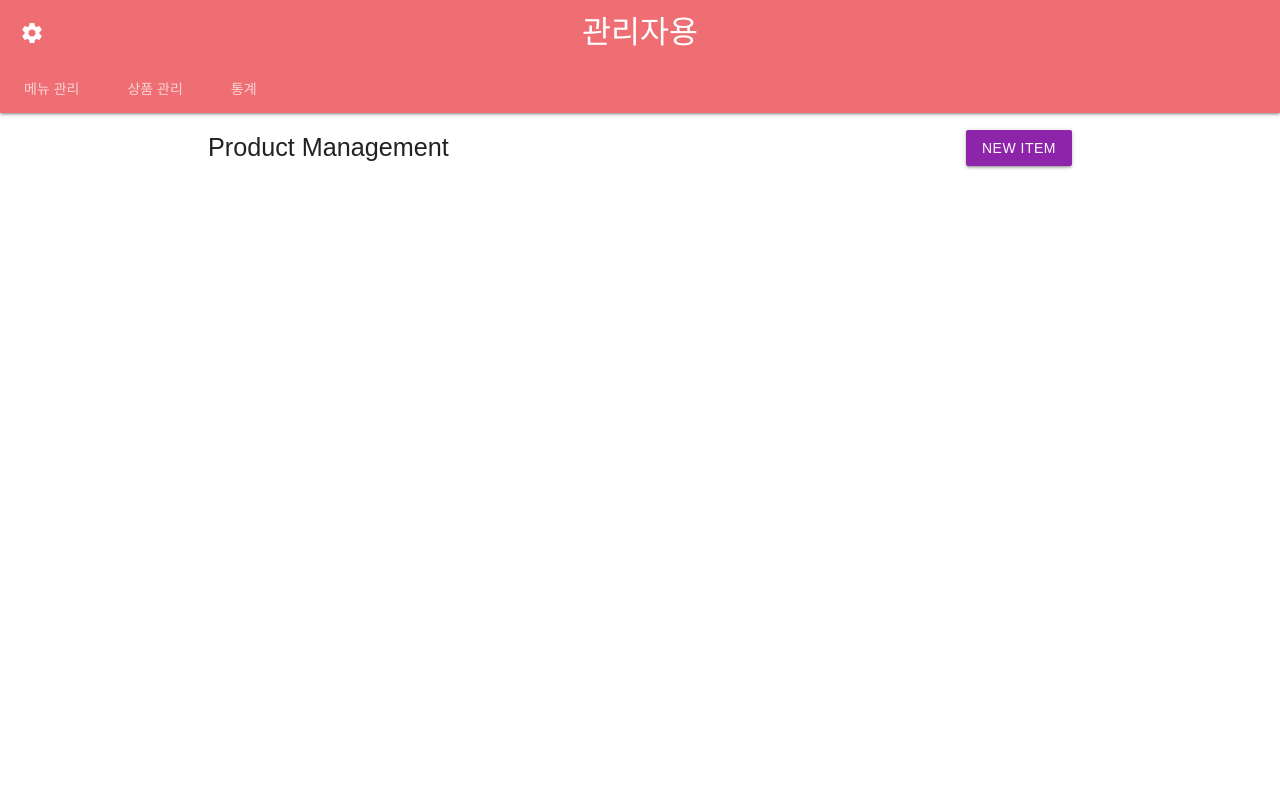
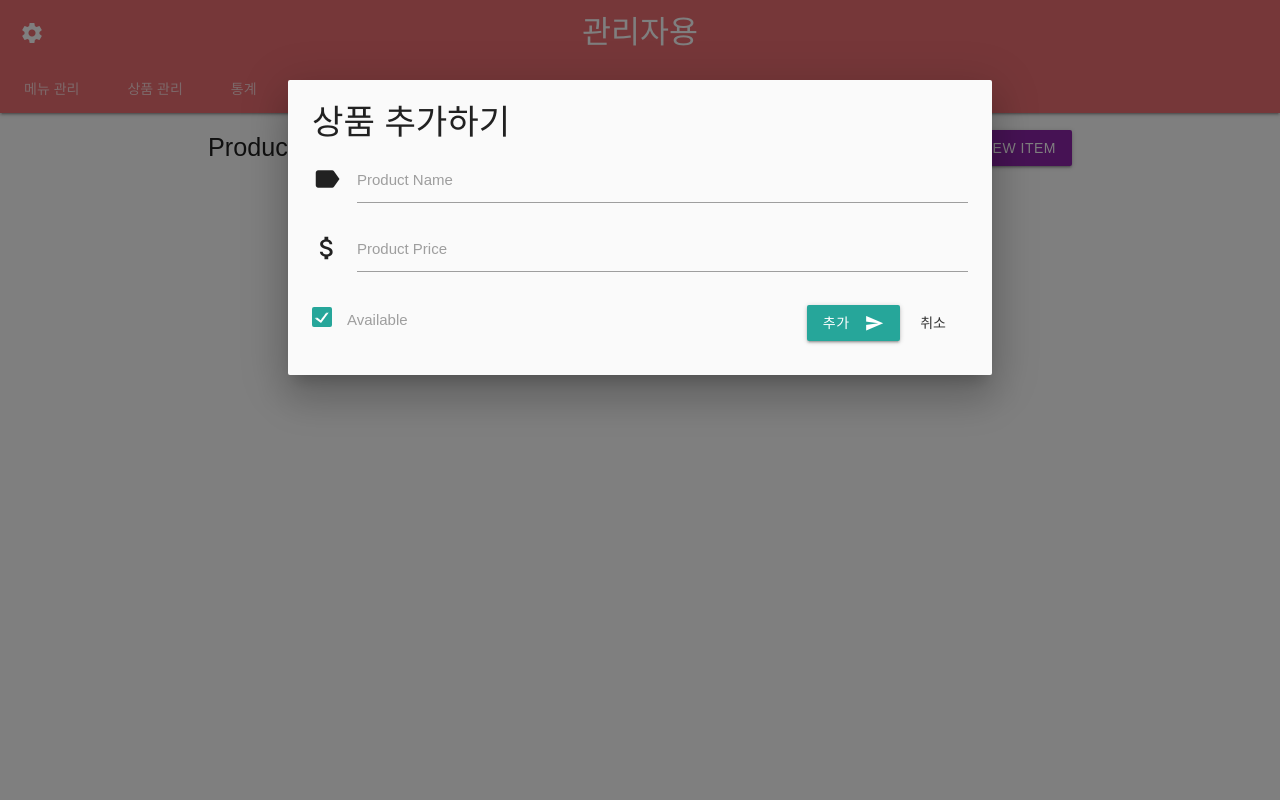
Before and after one commit to Ariaspect/operation-ricecake, a Flask app: page /admin/product in a window 1280 px wide, after a click on "NEW ITEM". Run offline with Flask 3, Linux system fonts and the light colour scheme; data that the repository does not hold is empty.

Commit message:
feat(admin): added add product modal

```diff
--- a/app/templates/admin/product.html
+++ b/app/templates/admin/product.html
@@ -8,9 +8,59 @@
     <a class="btn waves-effect waves-light purple darken-1 modal-trigger"
        data-target="add_product_modal">New Item</a>
   </div>
+  <div id="add_product_modal" class="modal">
+    <div class="modal-content">
+      <h4>상품 추가하기</h4>
+      <form id="add_product_form" method="POST" action={{ url_for("admin.add_product") }}>
+        <!-- Product Name -->
+        <div class="input-field">
+          <i class="material-icons prefix">label</i>
+          <input id="product_name" name="name" type="text" class="validate" required>
+          <label for="product_name">Product Name</label>
+        </div>
+        <!-- Product Price -->
+        <div class="input-field">
+          <i class="material-icons prefix">attach_money</i>
+          <input id="product_price"
+                 name="price"
+                 type="number"
+                 min="0"
+                 class="validate"
+                 required>
+          <label for="product_price">Product Price</label>
+        </div>
+        <!-- Available Checkbox -->
+        <div class="input-field">
+          <label>
+            <input type="checkbox"
+                   name="available"
+                   id="product_available"
+                   class="filled-in"
+                   checked />
+            <span>Available</span>
+          </label>
+        </div>
+        <!-- Submit Button -->
+        <div class="modal-footer">
+          <button class="btn waves-effect waves-light" type="submit">
+            추가
+            <i class="material-icons right">send</i>
+          </button>
+          <a href="#!" class="modal-close btn-flat">취소</a>
+        </div>
+      </form>
+    </div>
+  </div>
   <div class="card-container">
     {% for item in product_list %}
       {% include "components/card.html" %}
     {% endfor %}
   </div>
+  <script>
+    document.addEventListener('DOMContentLoaded', () => {
+      const add_product_modal = document.querySelector('#add_product_modal');
+      M.Modal.init(add_product_modal);
+    });
+  </script>
+  <script src="{{ url_for('static', filename='js/product.js') }}"></script>
 {% endblock content %}
```
